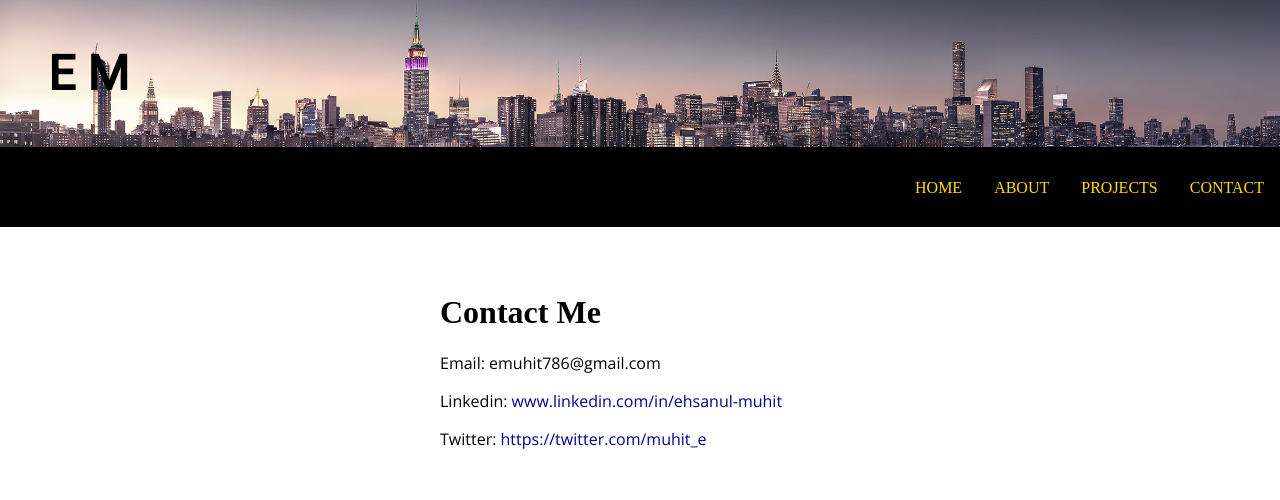
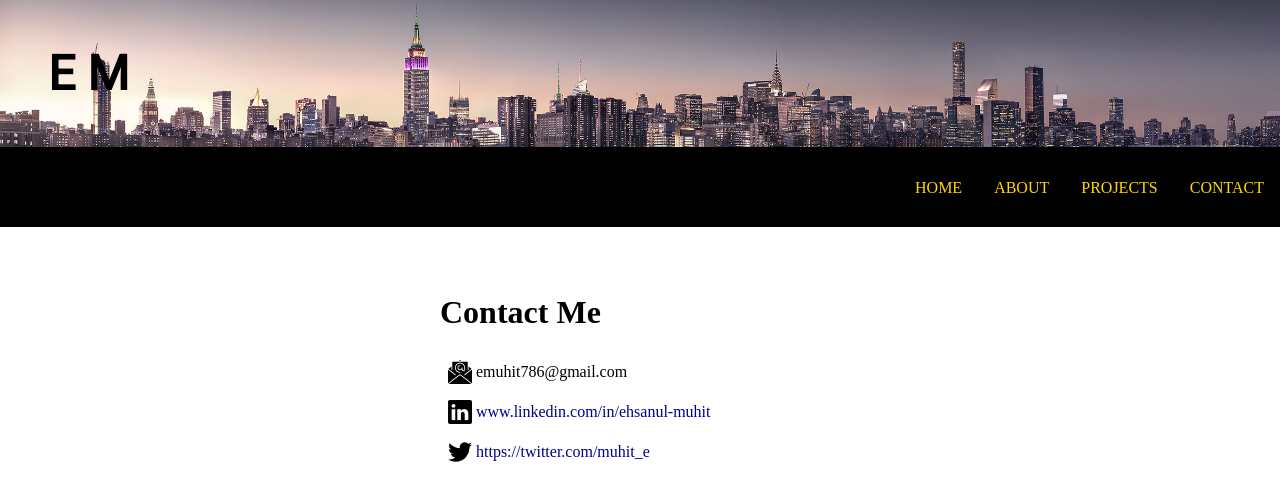
Before and after one commit to e-muhit/Life-In-The-Big-City, a plain HTML site: page contact.html in a window 1280 px wide. Drawn offline with nearby package versions, Linux system fonts and the light colour scheme.

Commit message:
added logos

```diff
--- a/contact.html
+++ b/contact.html
@@ -34,13 +34,13 @@
     </header>
     <main class="contact-info">
         <h1>Contact Me</h1>
-        <p>Email: emuhit786@gmail.com</p>
-        <p>Linkedin:
+        <div class="contact-container"><img src="./css/images/email.png"> emuhit786@gmail.com</div>
+        <div class="contact-container"><img src="./css/images/linkedin-logo.png">
             <a class="contact-link" href="https://www.linkedin.com/in/ehsanul-muhit">www.linkedin.com/in/ehsanul-muhit</a>
-        </p>
-        <p>Twitter:
+        </div>
+        <div class="contact-container"><img src="./css/images/twitter-logo-silhouette.png">
             <a class="contact-link" href=" https://twitter.com/muhit_e"> https://twitter.com/muhit_e</a>
-        </p>
+        </div>
     </main>
     <script src="js/main.js"></script>
 </body>
--- a/css/style.css
+++ b/css/style.css
@@ -89,6 +89,14 @@ li {
   height: 50rem;
   margin: 0 auto;
 }
+.contact-container {
+    display: flex;
+    align-items: center;
+    padding: .25rem;
+}
+.contact-container > img {
+    padding: .25rem;
+}
 .contact-link {
     color: darkblue;
 }
```
Also changed, not shown: css/images/email.png (added), css/images/linkedin-logo.png (added), css/images/twitter-logo-silhouette.png (added).
